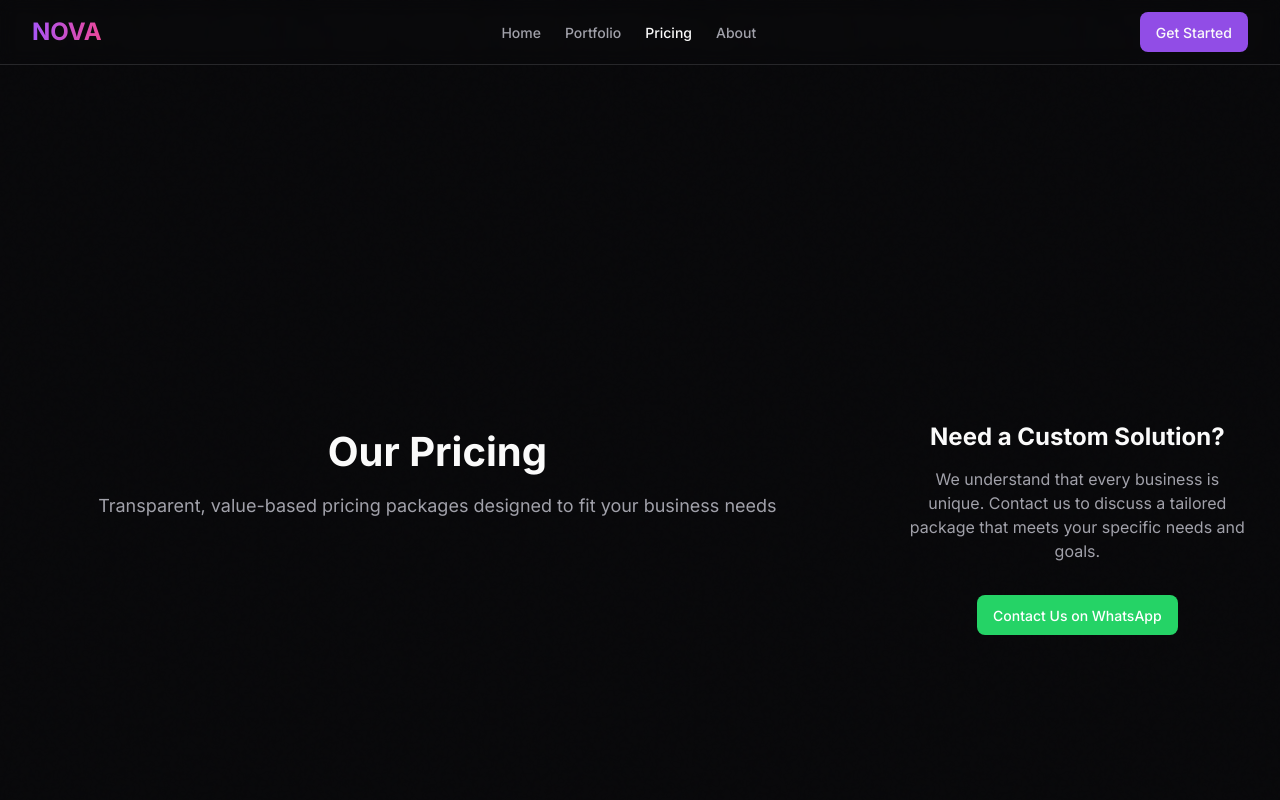
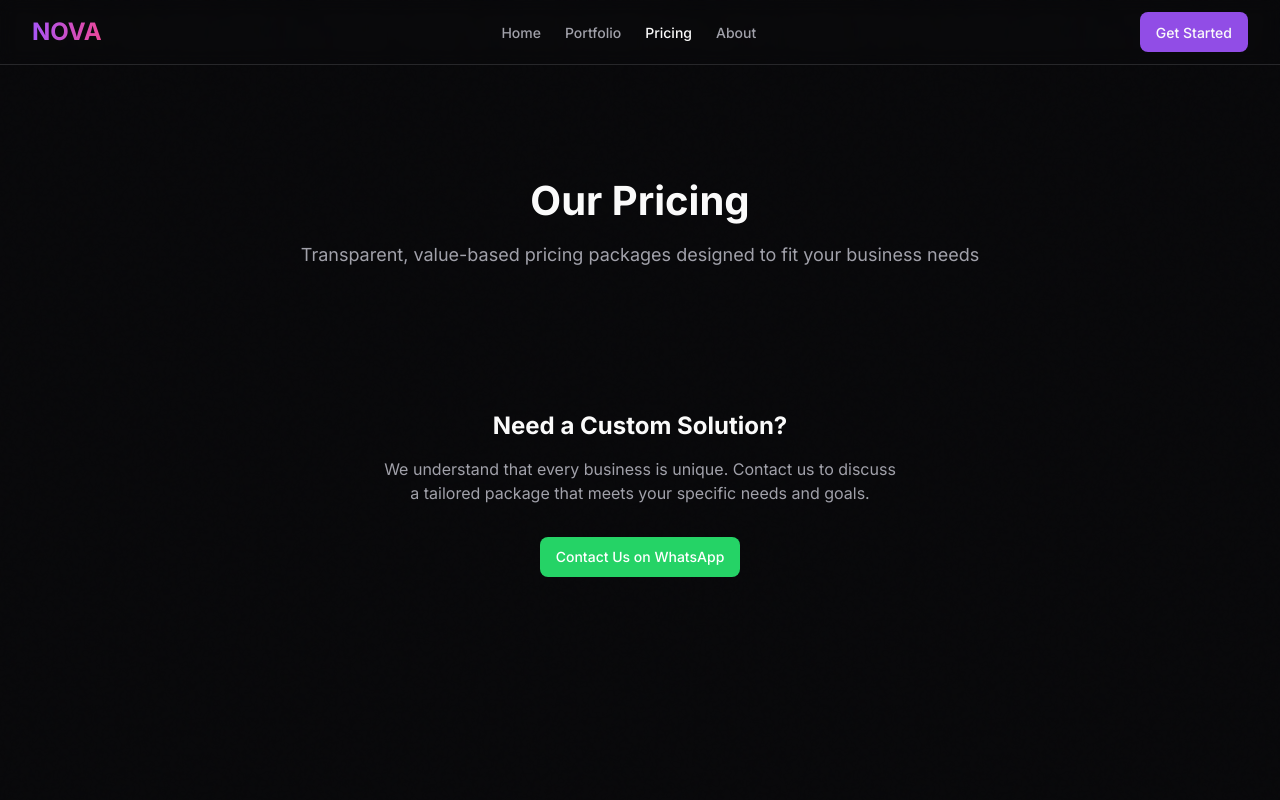
Before and after one commit to ridvvann/Novadigital, a plain HTML site: page pricing.html in a window 1280 px wide. Shown: the top 800 px of the page. Drawn offline with Linux system fonts and the light colour scheme.

Commit message:
styled the site

```diff
--- a/pricing.html
+++ b/pricing.html
@@ -47,7 +47,6 @@
     </div>
   </header>
 
-  <main>
     <section class="pricing-section">
       <div class="container">
         <div class="section-header">
@@ -69,7 +68,6 @@
         </div>
       </div>
     </section>
-  </main>
 
   <!-- Footer Section -->
   <footer class="site-footer">
--- a/style.css
+++ b/style.css
@@ -874,6 +874,7 @@
     min-height: 100vh;
     display: flex;
     align-items: center;
+    flex-direction: column;
     padding: 5rem 0;
   }
 
```
